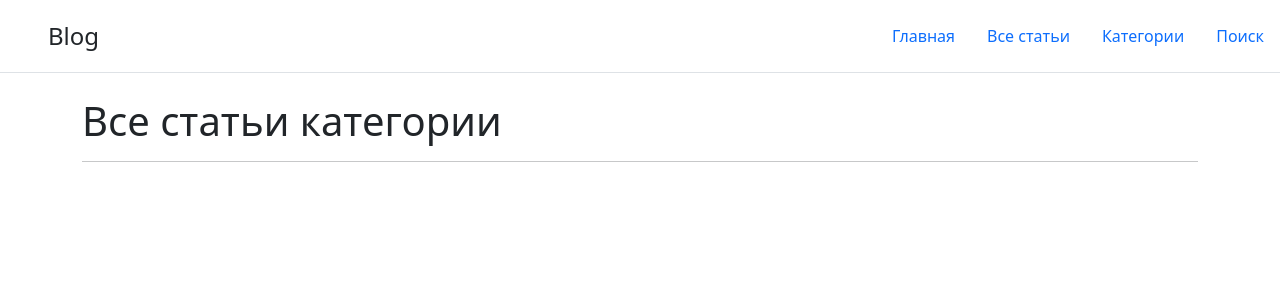
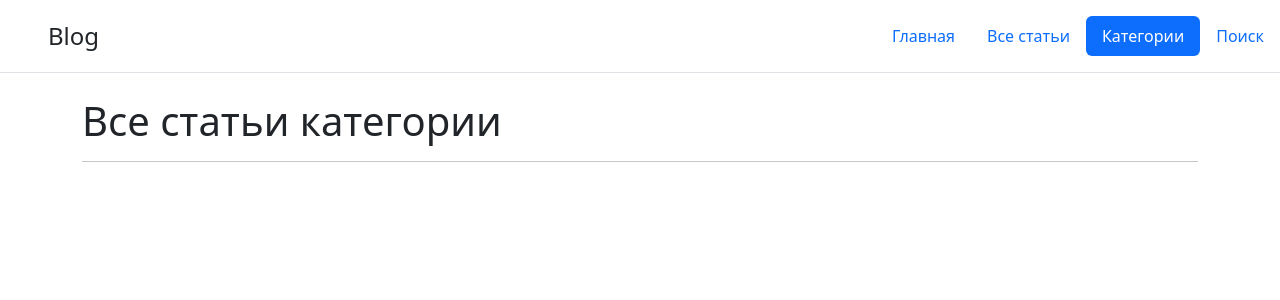
Before and after one commit to dop3file/blog_django, a Django app: template templates/category.html in a window 1280 px wide. Shown: the top 300 px of the page. Run offline with Django 3.2, Linux system fonts and the light colour scheme; the template is opened without the code that fills it, so the values that code supplies are empty.

Commit message:
update static image

```diff
--- a/templates/category.html
+++ b/templates/category.html
@@ -4,7 +4,7 @@
 <ul class="nav nav-pills">
     <li class="nav-item"><a href="/" class="nav-link" aria-current="page">Главная</a></li>
     <li class="nav-item"><a href="/all_articles/" class="nav-link">Все статьи</a></li>
-    <li class="nav-item"><a href="/category/" class="nav-link">Категории</a></li>
+    <li class="nav-item"><a href="/category/" class="nav-link active">Категории</a></li>
     <li class="nav-item"><a href="/search/" class="nav-link">Поиск</a></li>
 </ul>
 {% endblock %}
```
Also changed, not shown: __static/test1.png, media/6d0d9ef917f29499bd1f6e2e2fdb9bf4_Adp1WPl.png (added).
